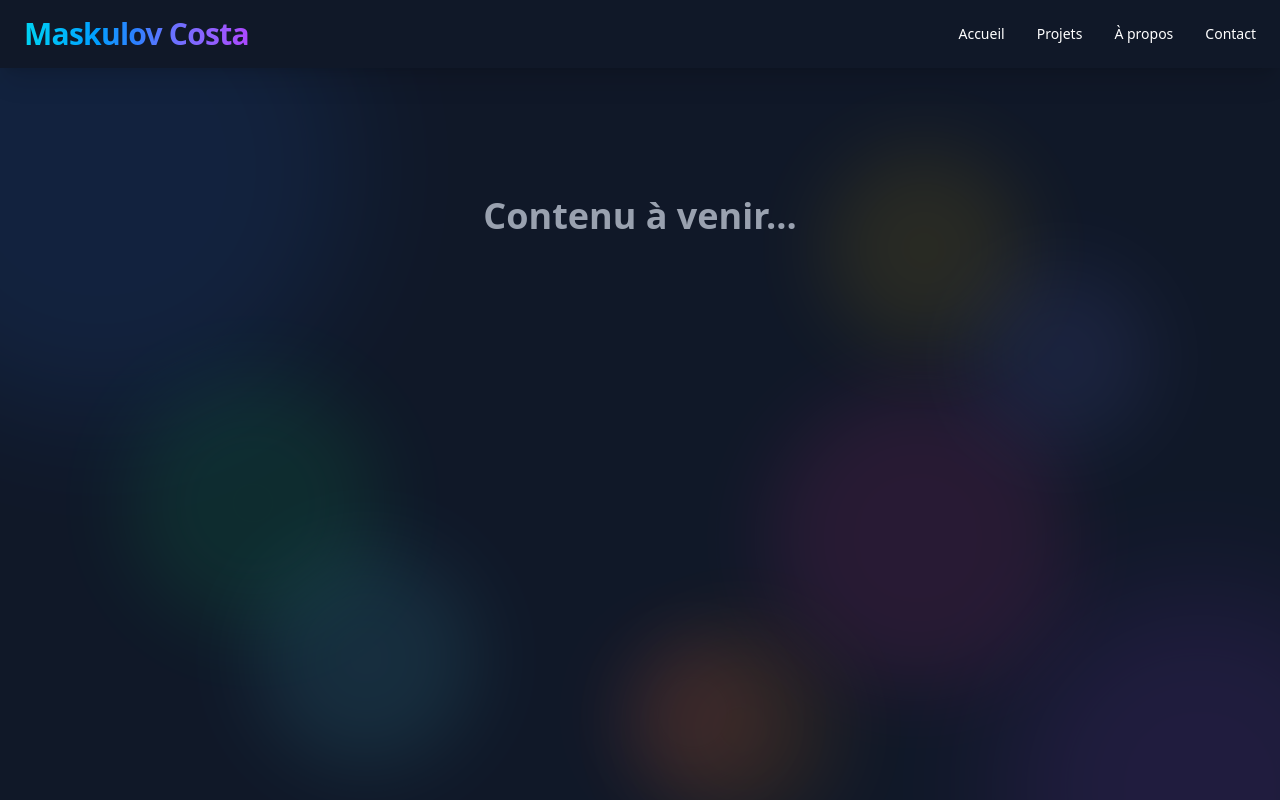
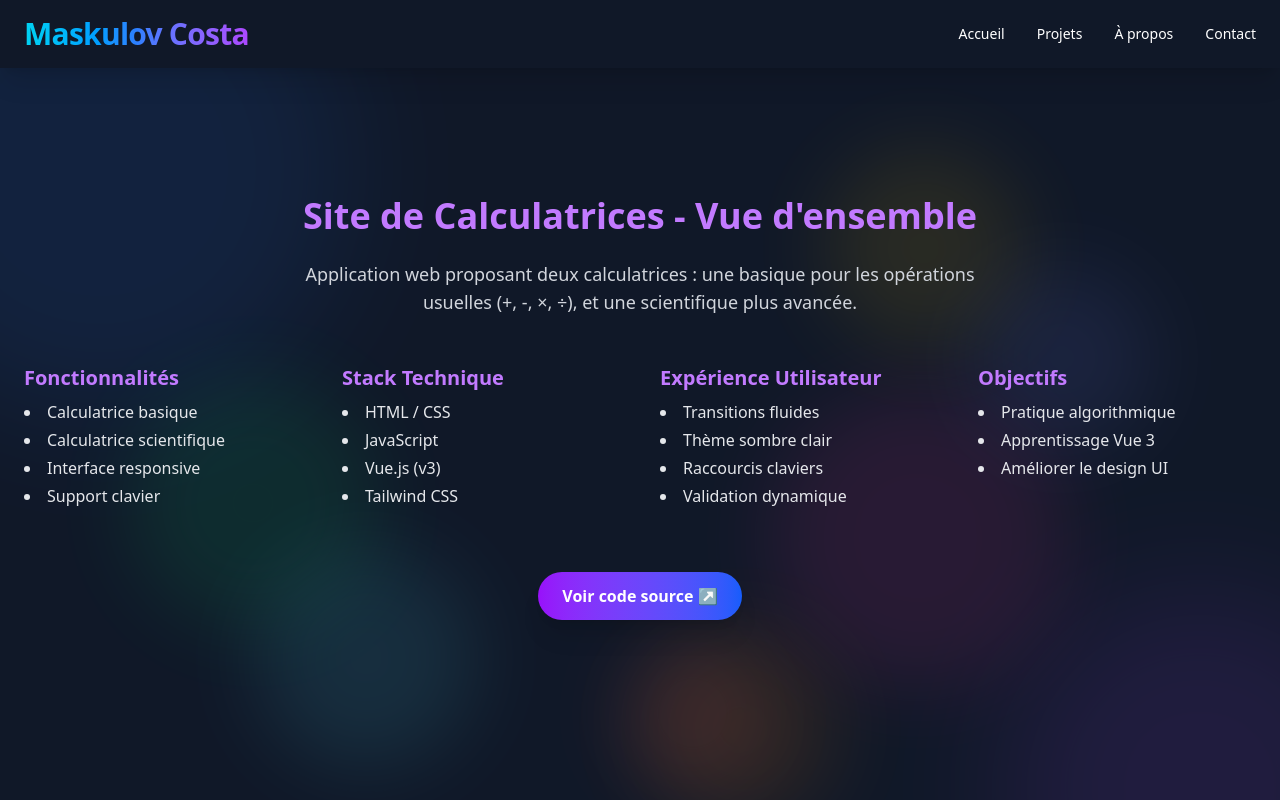
Before and after one commit to K0Konut/MyPortfolio, a Vue app: page /projects/calculatorweb in a window 1280 px wide. Shown: the top 800 px of the page. Built offline with nearby package versions, Linux system fonts and the light colour scheme; the HTML template or start-up script is replaced by a standard one.

Commit message:
add the calculator web page

```diff
--- a/src/pages/Projects/CalculatorWeb.vue
+++ b/src/pages/Projects/CalculatorWeb.vue
@@ -11,15 +11,71 @@
     <div class="absolute w-[220px] h-[220px] bg-cyan-300 opacity-10 rounded-full blur-2xl top-[60%] left-[20%] z-0"></div>
     <div class="absolute w-[200px] h-[200px] bg-orange-400 opacity-10 rounded-full blur-2xl bottom-[5%] left-[50%] z-0"></div>
 
-    <!-- Page Content Placeholder -->
-    <section class="relative z-10 container mx-auto py-32 text-center text-white">
-      <h1 class="text-4xl font-bold text-gray-400">Contenu à venir...</h1>
+    <!-- Calculatrice Web Project Overview -->
+    <section class="relative z-10 container mx-auto py-32 px-6 text-white">
+      <h1 class="text-3xl md:text-4xl font-extrabold text-center text-purple-400 mb-6">Site de Calculatrices - Vue d'ensemble</h1>
+      <p class="text-lg text-center text-gray-300 max-w-2xl mx-auto mb-12">
+        Application web proposant deux calculatrices : une basique pour les opérations usuelles (+, -, ×, ÷), et une scientifique plus avancée.
+      </p>
+
+      <div class="grid grid-cols-1 md:grid-cols-2 lg:grid-cols-4 gap-10 text-left text-gray-200 mb-16">
+        <div>
+          <h3 class="text-xl font-bold text-purple-400 mb-2">Fonctionnalités</h3>
+          <ul class="list-disc list-inside space-y-1">
+            <li>Calculatrice basique</li>
+            <li>Calculatrice scientifique</li>
+            <li>Interface responsive</li>
+            <li>Support clavier</li>
+          </ul>
+        </div>
+        <div>
+          <h3 class="text-xl font-bold text-purple-400 mb-2">Stack Technique</h3>
+          <ul class="list-disc list-inside space-y-1">
+            <li>HTML / CSS</li>
+            <li>JavaScript</li>
+            <li>Vue.js (v3)</li>
+            <li>Tailwind CSS</li>
+          </ul>
+        </div>
+        <div>
+          <h3 class="text-xl font-bold text-purple-400 mb-2">Expérience Utilisateur</h3>
+          <ul class="list-disc list-inside space-y-1">
+            <li>Transitions fluides</li>
+            <li>Thème sombre clair</li>
+            <li>Raccourcis claviers</li>
+            <li>Validation dynamique</li>
+          </ul>
+        </div>
+        <div>
+          <h3 class="text-xl font-bold text-purple-400 mb-2">Objectifs</h3>
+          <ul class="list-disc list-inside space-y-1">
+            <li>Pratique algorithmique</li>
+            <li>Apprentissage Vue 3</li>
+            <li>Améliorer le design UI</li>
+          </ul>
+        </div>
+      </div>
+
+      <!--<div class="flex flex-col md:flex-row items-center justify-center gap-6 mb-12">
+        <img src="/data/calc-basic.png" alt="Calculatrice basique" class="rounded-xl shadow-lg max-w-sm">
+        <img src="/data/calc-advanced.png" alt="Calculatrice scientifique" class="rounded-xl shadow-lg max-w-sm">
+      </div>-->
+
+      <div class="text-center">
+        <a
+          href="#"
+          target="_blank"
+          class="inline-flex items-center gap-2 px-6 py-3 text-white font-semibold rounded-full bg-gradient-to-r from-purple-600 to-blue-600 hover:from-purple-700 hover:to-blue-700 shadow-xl transition"
+        >
+          Voir code source ↗
+        </a>
+      </div>
     </section>
   </div>
 </template>
 
 <script setup>
-// page vierge
+// calculatrice vue web
 </script>
 
 <style scoped>
```
